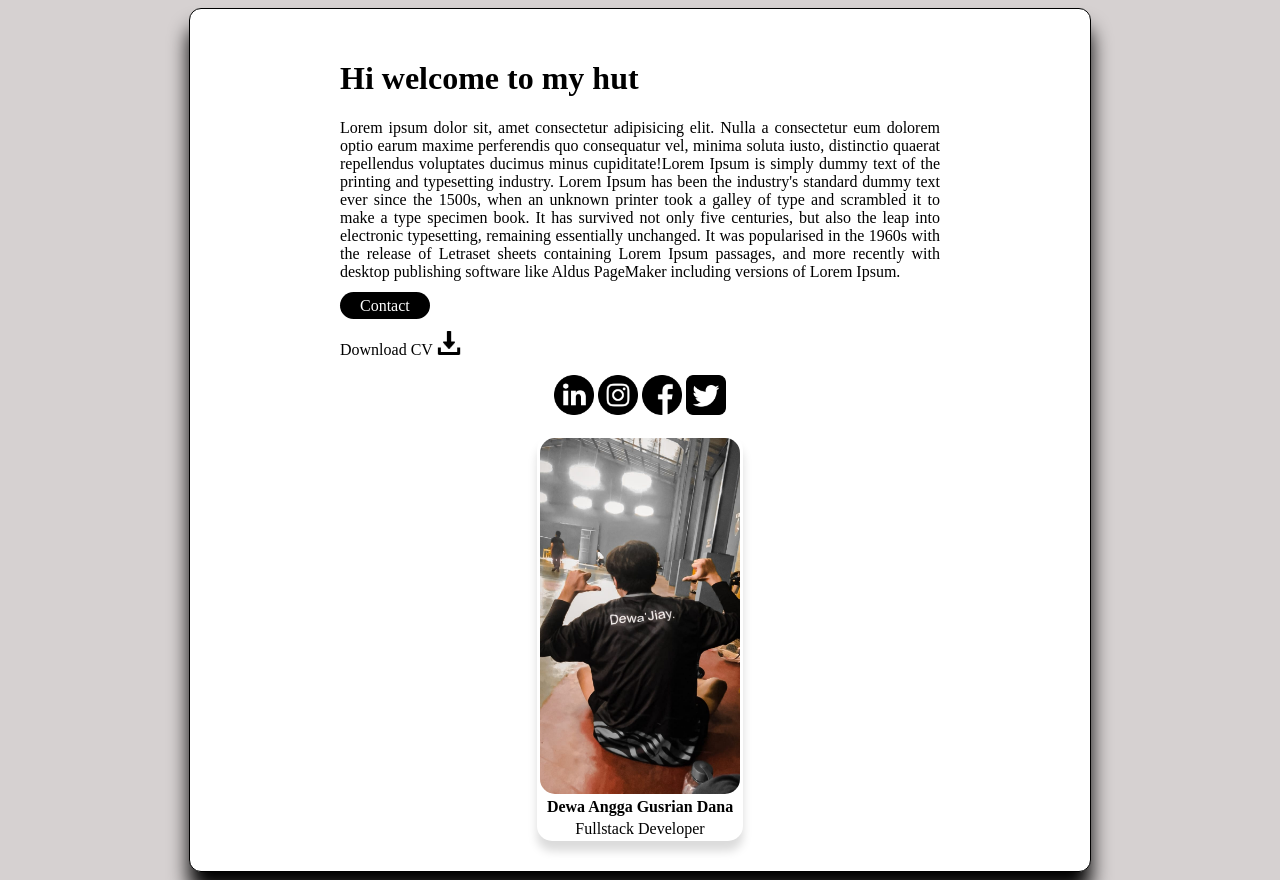
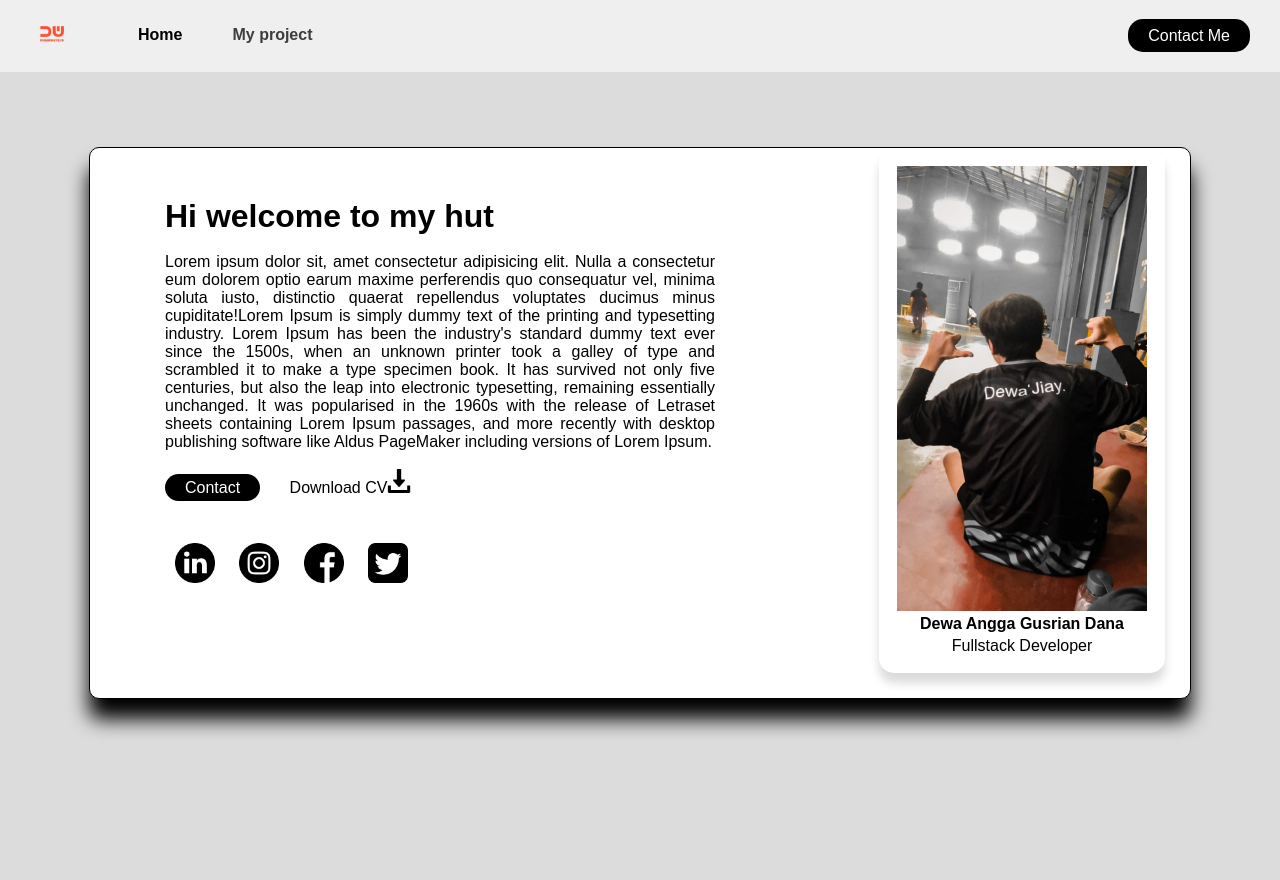
Before and after one commit to DewaAnggaGD/Batch-43-Stage-1, a plain HTML site: page index.html in a window 1280 px wide. After the commit the page ends 800 px from the top, so only its background shows below. Drawn offline with Linux system fonts and the light colour scheme.

Commit message:
first commit

```diff
--- /dev/null
+++ b/assets/CSS/Contact-form.css
@@ -0,0 +1,107 @@
+* {
+  margin: 0;
+  font-family: sans-serif;
+}
+
+.bg {
+  background-color: rgb(228, 228, 228);
+  overflow: hidden;
+}
+
+nav {
+  display: flex;
+  background-color: rgb(239, 239, 239);
+  height: 9vh;
+  align-items: center;
+}
+
+nav ul {
+  display: flex;
+  gap: 50px;
+  list-style: none;
+  margin-bottom: 20px;
+}
+
+nav ul li a {
+  text-decoration: none;
+  color: #3d3d3d;
+  font-weight: bold;
+}
+
+nav ul li .active {
+  color: black;
+  font-weight: bold;
+}
+
+img {
+  width: 100%;
+}
+
+.imgLogo {
+  width: 24px;
+  margin-right: 24px;
+}
+
+.item-left {
+  flex: 50%;
+}
+
+.item-right {
+  flex: 50%;
+  text-align: end;
+  margin-right: 30px;
+  margin-bottom: 20px;
+}
+
+.item-right a {
+  text-decoration: none;
+  padding: 8px 20px;
+  background-color: black;
+  color: white;
+  border-radius: 15px;
+}
+
+.get {
+  text-align: center;
+  margin-top: 50px;
+}
+
+form {
+  margin: auto;
+  width: 500px;
+  margin: 50px auto;
+}
+
+div {
+  margin-top: 20px;
+}
+
+input,
+select,
+textarea {
+  width: 100%;
+  margin-top: 5px;
+  padding: 10px;
+  background-color: white;
+  border: 1px solid #dbdbdb;
+  border-radius: 5px;
+}
+
+label {
+  font-weight: bold;
+}
+
+textarea {
+  height: 80px;
+  resize: none;
+}
+
+button {
+  margin-left: 400px;
+  background-color: black;
+  border: none;
+  color: white;
+  padding: 6px 25px;
+  cursor: pointer;
+  border-radius: 15px;
+}
--- /dev/null
+++ b/assets/CSS/navbar.css
@@ -0,0 +1,60 @@
+*{
+    margin: 0;
+    font-family: sans-serif;
+}
+
+.bg {
+ background-color: rgb(220, 220, 220);
+ overflow: hidden;
+}
+
+nav {
+  display: flex;
+  background-color:rgb(239, 239, 239);
+  height: 9vh;
+  align-items: center;
+}
+
+nav ul {
+  display: flex;
+  gap: 50px;
+  list-style: none;
+}
+
+nav ul li a {
+  text-decoration: none;
+  color: #3d3d3d;
+  font-weight: bold;
+}
+
+nav ul li .active {
+  color: black;
+  font-weight: bold;
+}
+
+img {
+  width: 100%;
+}
+
+.imgLogo {
+  width: 24px;
+  margin-right: 24px;
+}
+
+.item-left {
+  flex: 50%;
+}
+
+.item-right {
+  flex: 50%;
+  text-align: end;
+  margin-right: 30px;
+}
+
+.item-right a {
+  text-decoration: none;
+  padding: 8px 20px;
+  background-color: black;
+  color: white;
+  border-radius: 15px;
+}
--- /dev/null
+++ b/assets/CSS/style.css
@@ -0,0 +1,116 @@
+* {
+  margin: 0;
+  font-family: sans-serif;
+}
+
+.bg {
+  background-color: rgb(220, 220, 220);
+  overflow: hidden;
+}
+
+nav {
+  display: flex;
+  background-color: rgb(239, 239, 239);
+  height: 9vh;
+  align-items: center;
+}
+
+nav ul {
+  display: flex;
+  gap: 50px;
+  list-style: none;
+}
+
+nav ul li a {
+  text-decoration: none;
+  color: #3d3d3d;
+  font-weight: bold;
+}
+
+nav ul li .active {
+  color: black;
+  font-weight: bold;
+}
+
+img {
+  width: 100%;
+}
+
+.imgLogo {
+  width: 24px;
+  margin-right: 24px;
+}
+
+.item-left {
+  flex: 50%;
+}
+
+.item-right {
+  flex: 50%;
+  text-align: end;
+  margin-right: 30px;
+}
+
+.item-right a {
+  text-decoration: none;
+  padding: 8px 20px;
+  background-color: black;
+  color: white;
+  border-radius: 15px;
+}
+
+.margin {
+  background-color: white;
+  width: 1100px;
+  height: 550px;
+  margin: 75px auto;
+  box-shadow: 0px 20px 20px;
+  border: 1px solid black;
+  border-radius: 10px;
+}
+
+.foto {
+  width: 150px;
+  border-radius: 15px;
+  box-shadow: 0px 10px 10px #dbdbdb;
+  margin-right: 25px;
+  padding: 15px;
+  float: right;
+  text-align: center;
+}
+
+#img {
+  float: right;
+  width: 250px;
+}
+
+.text {
+  width: 50%;
+  margin: 50px 75px;
+  text-align: justify;
+}
+
+.contact {
+  padding: 5px 20px;
+  background-color: black;
+  border-radius: 15px;
+  text-decoration: none;
+  color: white;
+  font: size 240px;
+}
+
+.download {
+  padding-left: 25px;
+  text-decoration: none;
+  color: black;
+}
+
+#Logo-Down {
+  width: 24px;
+}
+
+.sosmed {
+  width: 40px;
+  padding: 10px;
+  text-align: justify;
+}
--- a/index.html
+++ b/index.html
@@ -1,22 +1,44 @@
 <html>
   <head>
     <title>Document</title>
+    <link rel="stylesheet" href="assets/CSS/style.css">
   </head>
-  <body style="background-color: rgb(214, 209, 209)">
-    <div
-      style="
-        width: 600px;
-        margin: auto;
-        box-shadow: 0px 20px 20px;
-        border: 1px solid;
-        border-radius: 12px;
-        background-color: white;
-        padding: 30px 150px;
-      "
-    >
+  <body class="Bg">
+    <nav>
+      <div class="item-left">
+        <ul>
+          <li class="imgLogo">
+           <a href="index.html"><img src="assets/images/db.png" alt=""></a>
+          </li>
+          <li>
+            <a class="active" href="index.html">Home</a>
+          </li>
+          <li>
+            <a href="https://github.com/DewaAnggaGD/Batch-43-Stage-1">My project</a>
+          </li>
+        </ul>
+      </div>
+      <div class="item-right">
+        <a href="contact-form.html">Contact Me</a>
+      </div>
+    </nav>
+    <div class="Margin">
+      <table class="foto">
+        <tr>
+          <th> <img id="img" src="assets/images/Dewa.jpeg" alt="Profile"></th>
+        </tr>
+        <tr>
+    <th>Dewa Angga Gusrian Dana</th>
+        </tr>
+        <tr>
+         <td>Fullstack Developer</tr>
+        </tr>
+      </table>
+
+      <div class="text">
       <h1>Hi welcome to my hut</h1>
-      <p style="text-align: justify">
-        Lorem ipsum dolor sit, amet consectetur adipisicing elit. Nulla a
+      <br>
+        <p> Lorem ipsum dolor sit, amet consectetur adipisicing elit. Nulla a
         consectetur eum dolorem optio earum maxime perferendis quo consequatur
         vel, minima soluta iusto, distinctio quaerat repellendus voluptates
         ducimus minus cupiditate!Lorem Ipsum is simply dummy text of the
@@ -29,39 +51,19 @@
         passages, and more recently with desktop publishing software like Aldus
         PageMaker including versions of Lorem Ipsum.
       </p>
-      <a
-        href=""
-        style="
-          padding: 5px 20;
-          background-color: black;
-          border-radius: 15px;
-          text-decoration: none;
-          color: white;
-          font: size 240px; ;
-        "
-        >Contact</a
-      >
+      <br>
       <p>
-        <a href="" style="text-decoration: none;color: black;">Download CV
-          <img src="images/download.png" alt="" style="width: 24px;"></a>
-      </p>
-      <p style="text-align: center;" >
-        <a href=""><img src="images/linkedin.png" alt="" style="width: 40px" /></a>
-        <a href="https://www.instagram.com/dewaangga_09/"><img src="images/instagram.png" alt="" style="width: 40px" /></a>
-        <a href="https://web.facebook.com/dewa.angga.944"><img src="images/facebook.png" alt="" style="width: 40px" /></a>
-        <a href=""><img src="images/twitter-sign.png" alt="" style="width: 40px" /></a>
-      </p>
-    <table style="width: 200px;margin: auto;border-radius: 15px;box-shadow: 0px 10px 10px #dbdbdb;">
-      <tr>
-        <th> <img src="images/Dewa.jpeg" alt="" style="width: 200px;border-radius: 15px;"></th>
-      </tr>
-      <tr>
-  <th style="text-align: center;">Dewa Angga Gusrian Dana</th>
-      </tr>
-      <tr>
-       <td style="text-align: center;"> Fullstack Developer </tr>
-      </tr>
-    </table>
+      <a class="contact" href="contact-form.html" alt="Contact">Contact</a>
+      <a class="download" href="">Download CV<img id="Logo-Down" src="assets/images/download.png" alt="Download"></a>
+    </p>
+    <br>
+    <br>
+    <p>
+      <a href="https://id.linkedin.com/"><img class="sosmed" src="assets/images/linkedin.png" alt="linkendin"></a>
+      <a href="https://www.instagram.com/dewaangga_09/"><img class="sosmed" src="assets/images/instagram.png" alt="Instagram"></a>
+      <a href="https://web.facebook.com/dewa.angga.944"><img class="sosmed" src="assets/images/facebook.png" alt="Facebook"></a>
+      <a href="https://twitter.com/"><img class="sosmed" src="assets/images/twitter-sign.png"alt="Twitter"></a>
+    </p>
     </div>
   </body>
 </html>
```
Also changed, not shown: contact-form.html (added, +56 -0 lines), assets/images/Dewa.jpeg (renamed from images/Dewa.jpeg), assets/images/db.png (added), assets/images/download.png (renamed from images/download.png), assets/images/facebook.png (renamed from images/facebook.png), assets/images/instagram.png (renamed from images/instagram.png), assets/images/linkedin.png (renamed from images/linkedin.png), assets/images/twitter-sign.png (renamed from images/twitter-sign.png).
